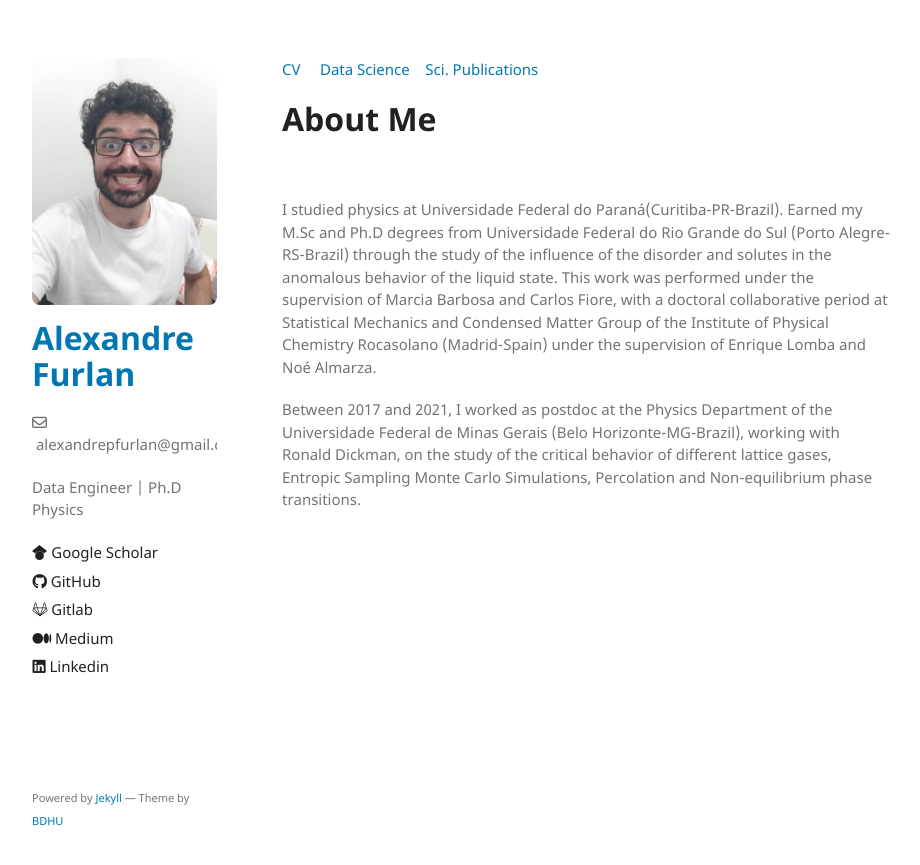
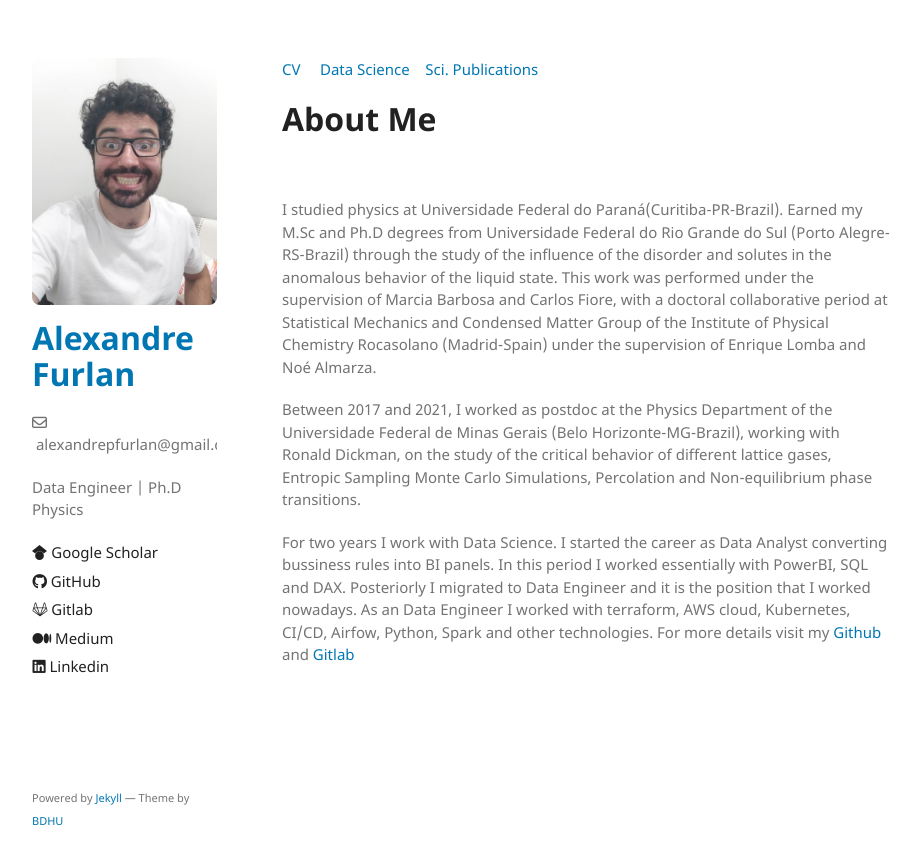
Before and after one commit to apfurlan/apfurlan.github.io, a Jekyll site: the page built from index.md, in a window 1280 px wide. Shown: the top 865 px of the page, without its empty margins (178-1098 px from the left). Built offline with Jekyll 4.4.1, drawn with Linux system fonts in a browser that asks for light colours.

Commit message:
init commit

```diff
--- a/index.md
+++ b/index.md
@@ -25,8 +25,12 @@ critical behavior of different lattice gases, Entropic Sampling Monte Carlo Simu
 Percolation and Non-equilibrium phase transitions.
 
 
-
-
+For two years I work with Data Science. I started the career as Data Analyst converting
+bussiness rules into BI panels. In this period I worked essentially with PowerBI, SQL and
+DAX. Posteriorly I migrated to Data Engineer and it is the position that I worked nowadays.
+As an Data Engineer I worked with terraform, AWS cloud, Kubernetes, CI/CD, Airfow, Python,
+Spark and other technologies. For more details visit my [Github](https://github.com/apfurlan)
+and [Gitlab](https://gitlab.com/apfurlan)
 
 <!---
 Text can be **bold**, _italic_, or ~~strikethrough~~.
```
Also changed, not shown: cv-page.md (+0 -1 lines).
